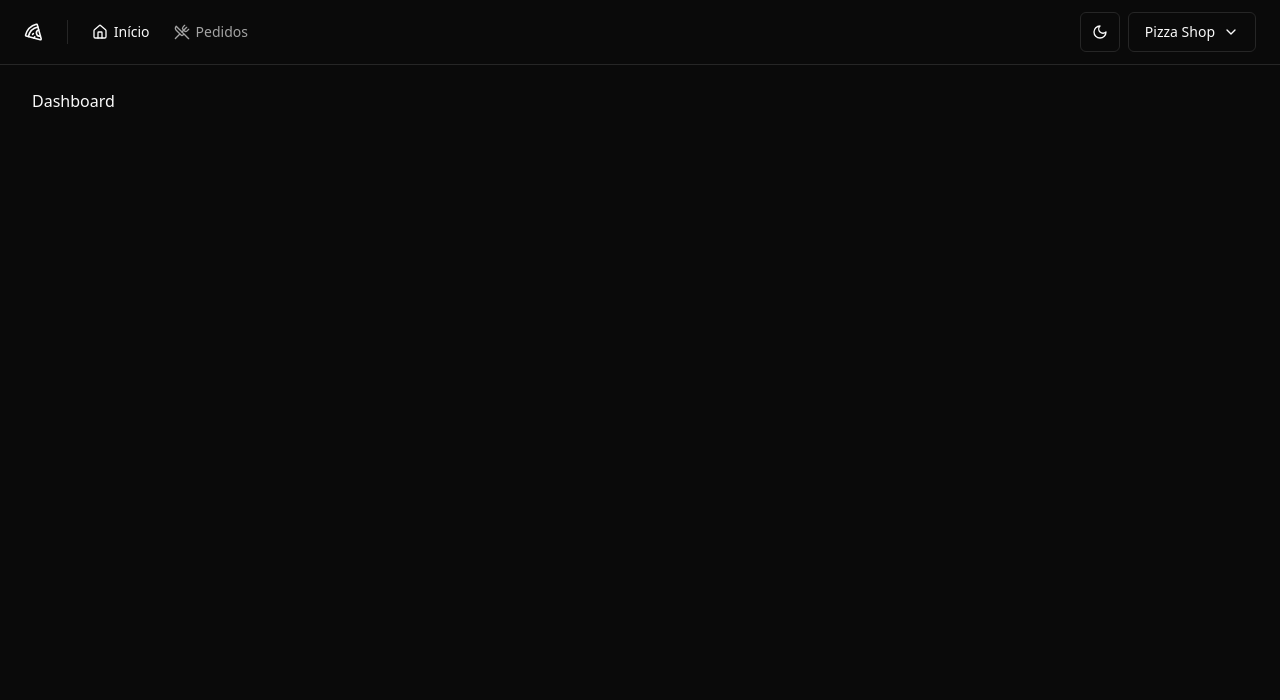
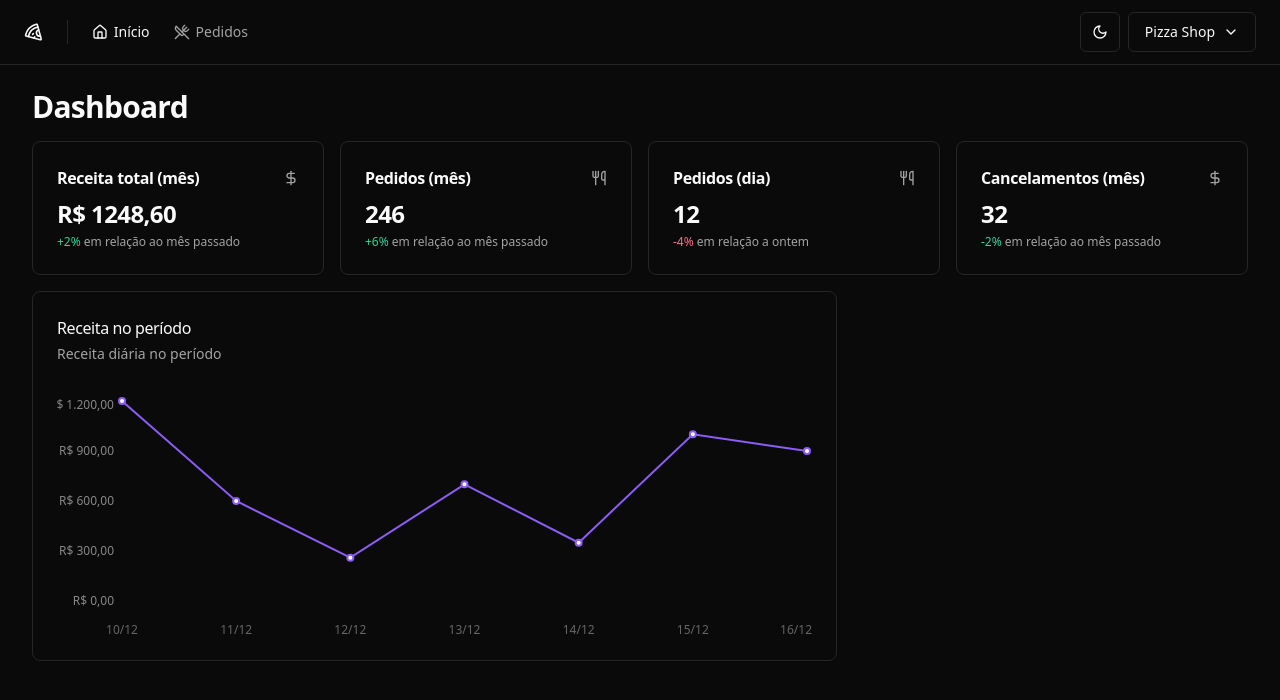
Before and after one commit to euhenriqueferreira/pizza.shop-rocketseat-course, a React (Vite) app: page / in a window 1280 px wide. Shown: the top 700 px of the page. Built offline with nearby package versions, Linux system fonts and the light colour scheme.

Commit message:
Diary revenue chart finalized

```diff
--- a/package.json
+++ b/package.json
@@ -27,6 +27,7 @@
         "react-helmet-async": "^2.0.5",
         "react-hook-form": "^7.54.2",
         "react-router-dom": "^7.1.4",
+        "recharts": "^2.15.1",
         "sonner": "^1.7.3",
         "sort-by": "^1.2.0",
         "tailwind-merge": "^3.0.1",
--- a/src/Routes.tsx
+++ b/src/Routes.tsx
@@ -1,7 +1,7 @@
 import { createBrowserRouter } from "react-router-dom"
 import { AppLayout } from "./pages/_layouts/app"
 import { AuthLayout } from "./pages/_layouts/auth"
-import { Dashboard } from "./pages/app/dashboard"
+import { Dashboard } from "./pages/app/dashboard/dashboard"
 import { Orders } from "./pages/app/orders/orders"
 import { SignIn } from "./pages/auth/sign-in"
 import { SignUp } from "./pages/auth/sign-up"
--- /dev/null
+++ b/src/components/ui/card.tsx
@@ -0,0 +1,79 @@
+import * as React from "react"
+
+import { cn } from "@/lib/utils"
+
+const Card = React.forwardRef<
+  HTMLDivElement,
+  React.HTMLAttributes<HTMLDivElement>
+>(({ className, ...props }, ref) => (
+  <div
+    ref={ref}
+    className={cn(
+      "rounded-lg border bg-card text-card-foreground shadow-sm",
+      className
+    )}
+    {...props}
+  />
+))
+Card.displayName = "Card"
+
+const CardHeader = React.forwardRef<
+  HTMLDivElement,
+  React.HTMLAttributes<HTMLDivElement>
+>(({ className, ...props }, ref) => (
+  <div
+    ref={ref}
+    className={cn("flex flex-col space-y-1.5 p-6", className)}
+    {...props}
+  />
+))
+CardHeader.displayName = "CardHeader"
+
+const CardTitle = React.forwardRef<
+  HTMLDivElement,
+  React.HTMLAttributes<HTMLDivElement>
+>(({ className, ...props }, ref) => (
+  <div
+    ref={ref}
+    className={cn(
+      "text-2xl font-semibold leading-none tracking-tight",
+      className
+    )}
+    {...props}
+  />
+))
+CardTitle.displayName = "CardTitle"
+
+const CardDescription = React.forwardRef<
+  HTMLDivElement,
+  React.HTMLAttributes<HTMLDivElement>
+>(({ className, ...props }, ref) => (
+  <div
+    ref={ref}
+    className={cn("text-sm text-muted-foreground", className)}
+    {...props}
+  />
+))
+CardDescription.displayName = "CardDescription"
+
+const CardContent = React.forwardRef<
+  HTMLDivElement,
+  React.HTMLAttributes<HTMLDivElement>
+>(({ className, ...props }, ref) => (
+  <div ref={ref} className={cn("p-6 pt-0", className)} {...props} />
+))
+CardContent.displayName = "CardContent"
+
+const CardFooter = React.forwardRef<
+  HTMLDivElement,
+  React.HTMLAttributes<HTMLDivElement>
+>(({ className, ...props }, ref) => (
+  <div
+    ref={ref}
+    className={cn("flex items-center p-6 pt-0", className)}
+    {...props}
+  />
+))
+CardFooter.displayName = "CardFooter"
+
+export { Card, CardHeader, CardFooter, CardTitle, CardDescription, CardContent }
--- a/src/pages/app/dashboard.tsx
+++ /dev/null
@@ -1,10 +0,0 @@
-import { Helmet } from "react-helmet-async"
-
-export function Dashboard() {
-    return (
-        <>
-            <Helmet title="Dashboard" />
-            <h1>Dashboard</h1>
-        </>
-    )
-}
--- /dev/null
+++ b/src/pages/app/dashboard/dashboard.tsx
@@ -0,0 +1,28 @@
+import { Helmet } from "react-helmet-async"
+import { DayOrdersAmountCard } from "./day-orders-amount-card"
+import { MonthCanceledOrdersAmountCard } from "./month-canceled-orders-amount-card"
+import { MonthOrdersAmountCard } from "./month-orders-amount-card"
+import { MonthRevenueCard } from "./month-revenue-card"
+import { RevenueChart } from "./revenue-chart"
+
+export function Dashboard() {
+    return (
+        <>
+            <Helmet title="Dashboard" />
+            <div className="flex flex-col gap-4">
+                <h1 className="text-3xl font-bold tracking-tight">Dashboard</h1>
+
+                <div className="grid grid-cols-4 gap-4">
+                    <MonthRevenueCard />
+                    <MonthOrdersAmountCard />
+                    <DayOrdersAmountCard />
+                    <MonthCanceledOrdersAmountCard />
+                </div>
+
+                <div className="grid grid-cols-9 gap-4">
+                    <RevenueChart />
+                </div>
+            </div>
+        </>
+    )
+}
--- /dev/null
+++ b/src/pages/app/dashboard/day-orders-amount-card.tsx
@@ -0,0 +1,24 @@
+import { Card, CardContent, CardHeader, CardTitle } from "@/components/ui/card"
+import { Utensils } from "lucide-react"
+
+export function DayOrdersAmountCard() {
+    return (
+        <Card>
+            <CardHeader className="flex-row items-center justify-between space-y-0 pb-2">
+                <CardTitle className="text-base font-semibold">
+                    Pedidos (dia)
+                </CardTitle>
+                <Utensils className="h-4 w-4 text-muted-foreground" />
+            </CardHeader>
+            <CardContent className="space-y-1">
+                <span className="text-2xl font-bold tracking-tight">12</span>
+                <span className="block text-xs text-muted-foreground">
+                    <span className="text-rose-500 dark:text-rose-400">
+                        -4%
+                    </span>{" "}
+                    em relação a ontem
+                </span>
+            </CardContent>
+        </Card>
+    )
+}
--- /dev/null
+++ b/src/pages/app/dashboard/month-canceled-orders-amount-card.tsx
@@ -0,0 +1,24 @@
+import { Card, CardContent, CardHeader, CardTitle } from "@/components/ui/card"
+import { DollarSign } from "lucide-react"
+
+export function MonthCanceledOrdersAmountCard() {
+    return (
+        <Card>
+            <CardHeader className="flex-row items-center justify-between space-y-0 pb-2">
+                <CardTitle className="text-base font-semibold">
+                    Cancelamentos (mês)
+                </CardTitle>
+                <DollarSign className="h-4 w-4 text-muted-foreground" />
+            </CardHeader>
+            <CardContent className="space-y-1">
+                <span className="text-2xl font-bold tracking-tight">32</span>
+                <span className="block text-xs text-muted-foreground">
+                    <span className="text-emerald-500 dark:text-emerald-400">
+                        -2%
+                    </span>{" "}
+                    em relação ao mês passado
+                </span>
+            </CardContent>
+        </Card>
+    )
+}
--- /dev/null
+++ b/src/pages/app/dashboard/month-orders-amount-card.tsx
@@ -0,0 +1,24 @@
+import { Card, CardContent, CardHeader, CardTitle } from "@/components/ui/card"
+import { Utensils } from "lucide-react"
+
+export function MonthOrdersAmountCard() {
+    return (
+        <Card>
+            <CardHeader className="flex-row items-center justify-between space-y-0 pb-2">
+                <CardTitle className="text-base font-semibold">
+                    Pedidos (mês)
+                </CardTitle>
+                <Utensils className="h-4 w-4 text-muted-foreground" />
+            </CardHeader>
+            <CardContent className="space-y-1">
+                <span className="text-2xl font-bold tracking-tight">246</span>
+                <span className="block text-xs text-muted-foreground">
+                    <span className="text-emerald-500 dark:text-emerald-400">
+                        +6%
+                    </span>{" "}
+                    em relação ao mês passado
+                </span>
+            </CardContent>
+        </Card>
+    )
+}
--- /dev/null
+++ b/src/pages/app/dashboard/month-revenue-card.tsx
@@ -0,0 +1,26 @@
+import { Card, CardContent, CardHeader, CardTitle } from "@/components/ui/card"
+import { DollarSign } from "lucide-react"
+
+export function MonthRevenueCard() {
+    return (
+        <Card>
+            <CardHeader className="flex-row items-center justify-between space-y-0 pb-2">
+                <CardTitle className="text-base font-semibold">
+                    Receita total (mês)
+                </CardTitle>
+                <DollarSign className="h-4 w-4 text-muted-foreground" />
+            </CardHeader>
+            <CardContent className="space-y-1">
+                <span className="text-2xl font-bold tracking-tight">
+                    R$ 1248,60
+                </span>
+                <span className="block text-xs text-muted-foreground">
+                    <span className="text-emerald-500 dark:text-emerald-400">
+                        +2%
+                    </span>{" "}
+                    em relação ao mês passado
+                </span>
+            </CardContent>
+        </Card>
+    )
+}
--- /dev/null
+++ b/src/pages/app/dashboard/revenue-chart.tsx
@@ -0,0 +1,67 @@
+import {
+    Card,
+    CardContent,
+    CardDescription,
+    CardHeader,
+    CardTitle,
+} from "@/components/ui/card"
+
+import colors from "tailwindcss/colors"
+
+import { Line, LineChart, ResponsiveContainer, XAxis, YAxis } from "recharts"
+
+const data = [
+    { date: "10/12", revenue: 1200 },
+    { date: "11/12", revenue: 600 },
+    { date: "12/12", revenue: 260 },
+    { date: "13/12", revenue: 700 },
+    { date: "14/12", revenue: 350 },
+    { date: "15/12", revenue: 1000 },
+    { date: "16/12", revenue: 900 },
+]
+
+export function RevenueChart() {
+    return (
+        <Card className="col-span-6">
+            <CardHeader className="flex-row items-center justify-between pb-8">
+                <div className="space-y-1">
+                    <CardTitle className="text-base font-medium">
+                        Receita no período
+                    </CardTitle>
+                    <CardDescription>Receita diária no período</CardDescription>
+                </div>
+            </CardHeader>
+            <CardContent>
+                <ResponsiveContainer width="100%" height={240}>
+                    <LineChart data={data} style={{ fontSize: 12 }}>
+                        <XAxis
+                            dataKey="date"
+                            tickLine={false}
+                            axisLine={false}
+                            dy={16}
+                        />
+
+                        <YAxis
+                            stroke="#888"
+                            axisLine={false}
+                            tickLine={false}
+                            tickFormatter={(value: number) =>
+                                value.toLocaleString("pt-BR", {
+                                    style: "currency",
+                                    currency: "BRL",
+                                })
+                            }
+                        />
+
+                        <Line
+                            type="linear"
+                            strokeWidth={2}
+                            dataKey="revenue"
+                            stroke={colors.violet["500"]}
+                        />
+                    </LineChart>
+                </ResponsiveContainer>
+            </CardContent>
+        </Card>
+    )
+}
```
Also changed, not shown: 1 other file (tests, documents, lock files or other folders).
